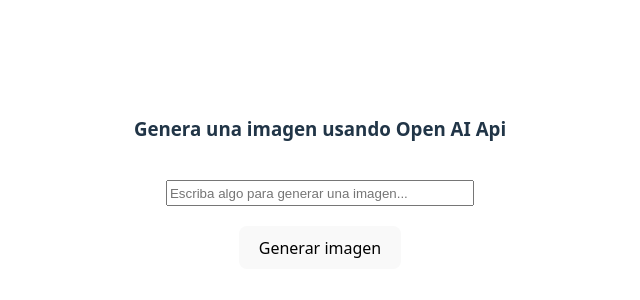
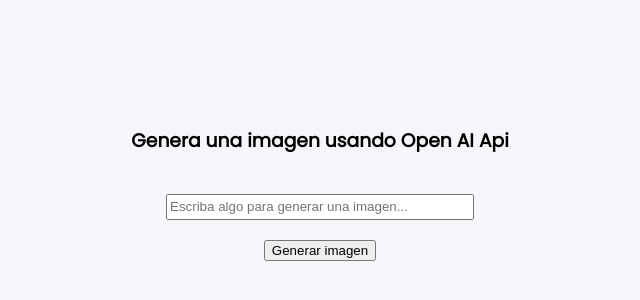
Before and after one commit to daviardev/chatgpt-clone, a Next.js app: page / in a window 1280 px wide. Shown: the part 216-516 px from the top of the page, without its empty margins (320-960 px from the left). Built offline with nearby package versions, Linux system fonts and the light colour scheme; no server answers.

Commit message:
refactor: Add Poppins font

```diff
--- a/src/styles/globals.css
+++ b/src/styles/globals.css
@@ -1,18 +1,8 @@
+@import url('https://fonts.googleapis.com/css2?family=Poppins&display=swap');
+
 :root {
-  font-family: system-ui, -apple-system, BlinkMacSystemFont, 'Segoe UI', Roboto, Oxygen, Ubuntu, Cantarell, 'Open Sans', 'Helvetica Neue', sans-serif;
-  font-size: 16px;
-  line-height: 24px;
-  font-weight: 400;
-
-  color-scheme: light dark;
-  color: rgba(255, 255, 255, 0.87);
-  background-color: #242424;
-
-  font-synthesis: none;
-  text-rendering: optimizeLegibility;
-  -webkit-font-smoothing: antialiased;
-  -moz-osx-font-smoothing: grayscale;
-  -webkit-text-size-adjust: 100%;
+  font-family: 'Poppins', sans-serif;
+  background-color: #f5f6fa;
 }
 
 #root {
@@ -22,15 +12,6 @@
   text-align: center;
 }
 
-a {
-  font-weight: 500;
-  color: #646cff;
-  text-decoration: inherit;
-}
-a:hover {
-  color: #535bf2;
-}
-
 body {
   margin: 0;
   display: flex;
@@ -38,40 +19,3 @@
   min-width: 320px;
   min-height: 100vh;
 }
-
-h1 {
-  font-size: 3.2em;
-  line-height: 1.1;
-}
-
-button {
-  border-radius: 8px;
-  border: 1px solid transparent;
-  padding: 0.6em 1.2em;
-  font-size: 1em;
-  font-weight: 500;
-  font-family: inherit;
-  background-color: #1a1a1a;
-  cursor: pointer;
-  transition: border-color 0.25s;
-}
-button:hover {
-  border-color: #646cff;
-}
-button:focus,
-button:focus-visible {
-  outline: 4px auto -webkit-focus-ring-color;
-}
-
-@media (prefers-color-scheme: light) {
-  :root {
-    color: #213547;
-    background-color: #ffffff;
-  }
-  a:hover {
-    color: #747bff;
-  }
-  button {
-    background-color: #f9f9f9;
-  }
-}
```
